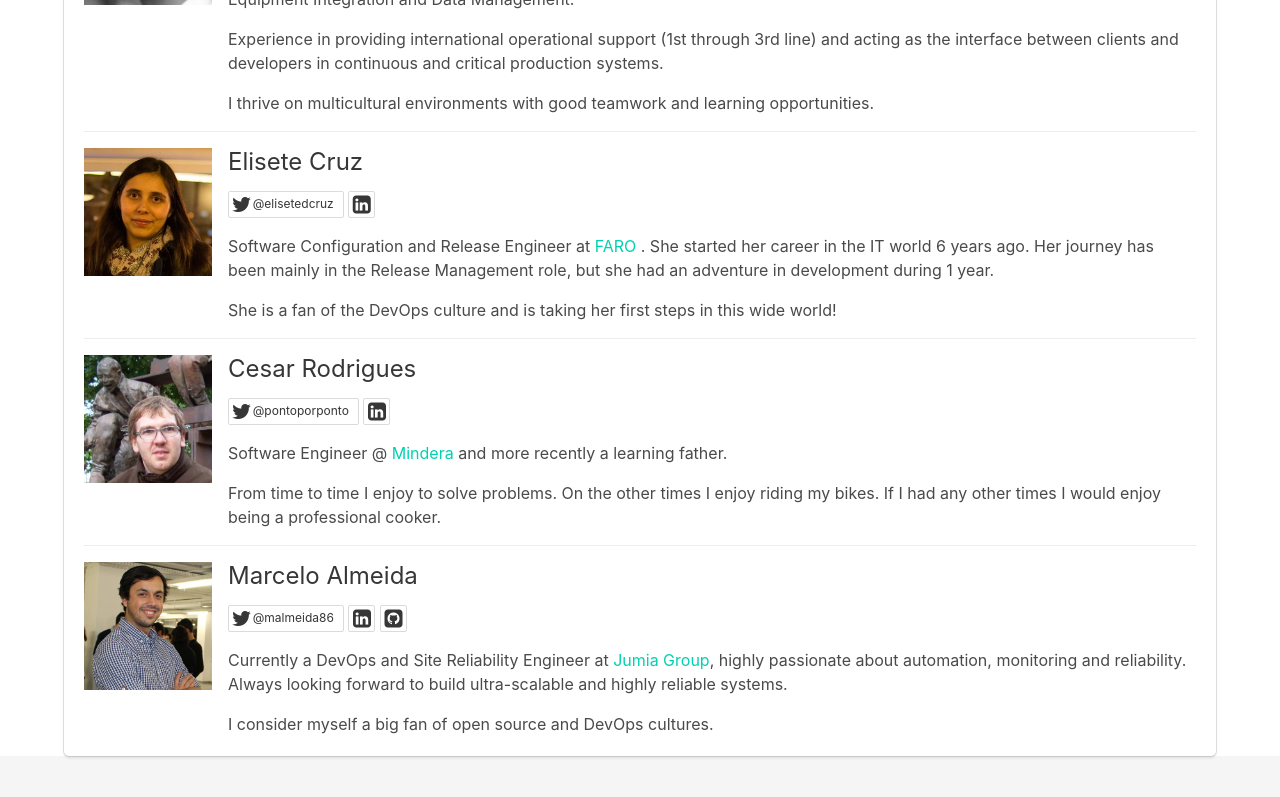
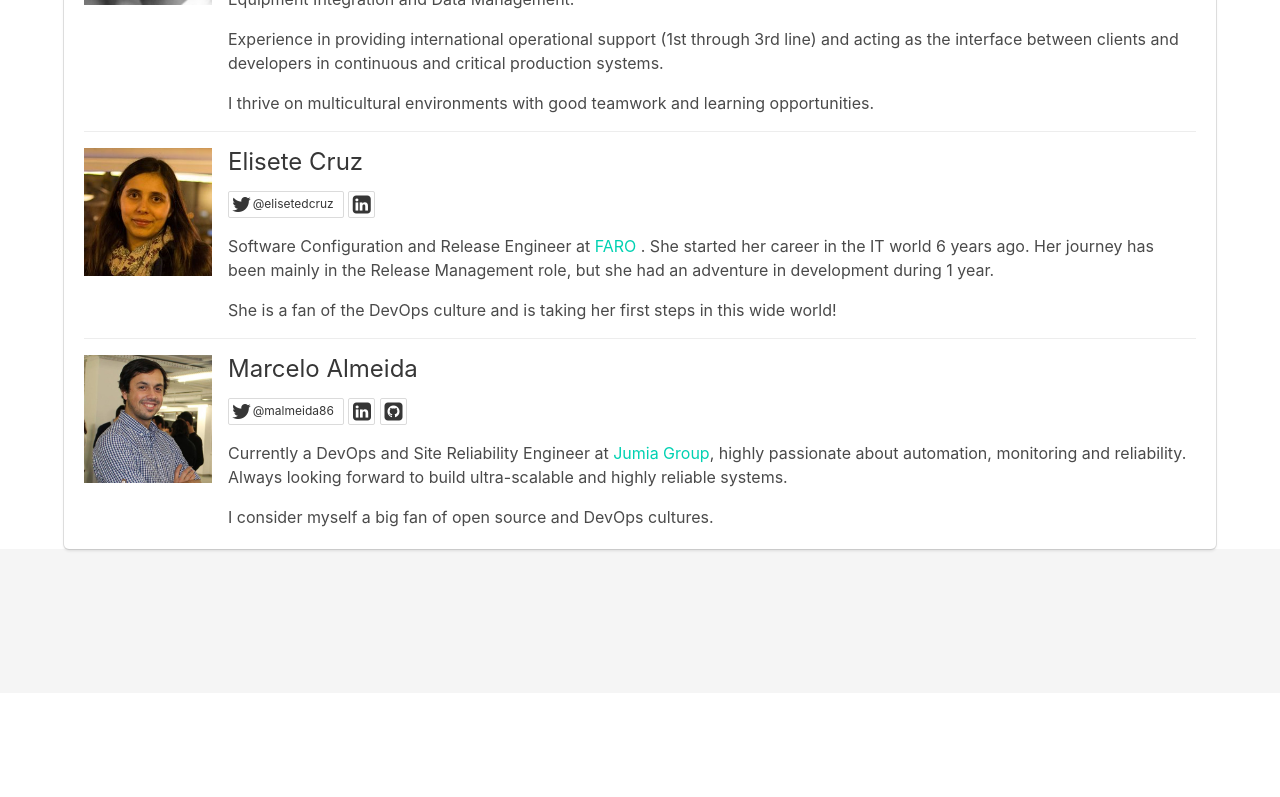
Before and after one commit to DevOpsPorto/devopsporto.github.io, a Jekyll site: the page built from team.html, in a window 1280 px wide and 900 px high, scrolled down 1109 px. Shown: the top 797 px of the window. Built offline with Jekyll 4.4.1, drawn with Linux system fonts in a browser that asks for light colours; after the commit the page ends 1802 px from its top, so only the background shows below that.

Commit message:
cesar rodrigues removal

```diff
--- a/team.html
+++ b/team.html
@@ -104,22 +104,6 @@ layout: default
         </div>
       </article>
 
-      <!-- Cesar Rodrigues -->
-      <article class="media">
-        {% include components/teamimage.html imagename="cesarrodrigues.jpg" %}
-        <div class="media-content">
-          <div class="content">
-            <h3>Cesar Rodrigues</h3>
-            {% include components/teamhandle.html twitter="pontoporponto" linkedin="pontoporponto" %}
-
-            <p>Software Engineer @ <a href="https://www.mindera.com/" target="_blank"> Mindera </a> and more recently a learning father. </p>
-            <p>
-              From time to time I enjoy to solve problems. On the other times I enjoy riding my bikes. If I had any other times I would enjoy being a professional cooker.
-            </p>
-          </div>
-        </div>
-      </article>
-
       <!-- Marcelo Almeida -->
       <article class="media">
         {% include components/teamimage.html imagename="marceloalmeida.jpg" %}
```
